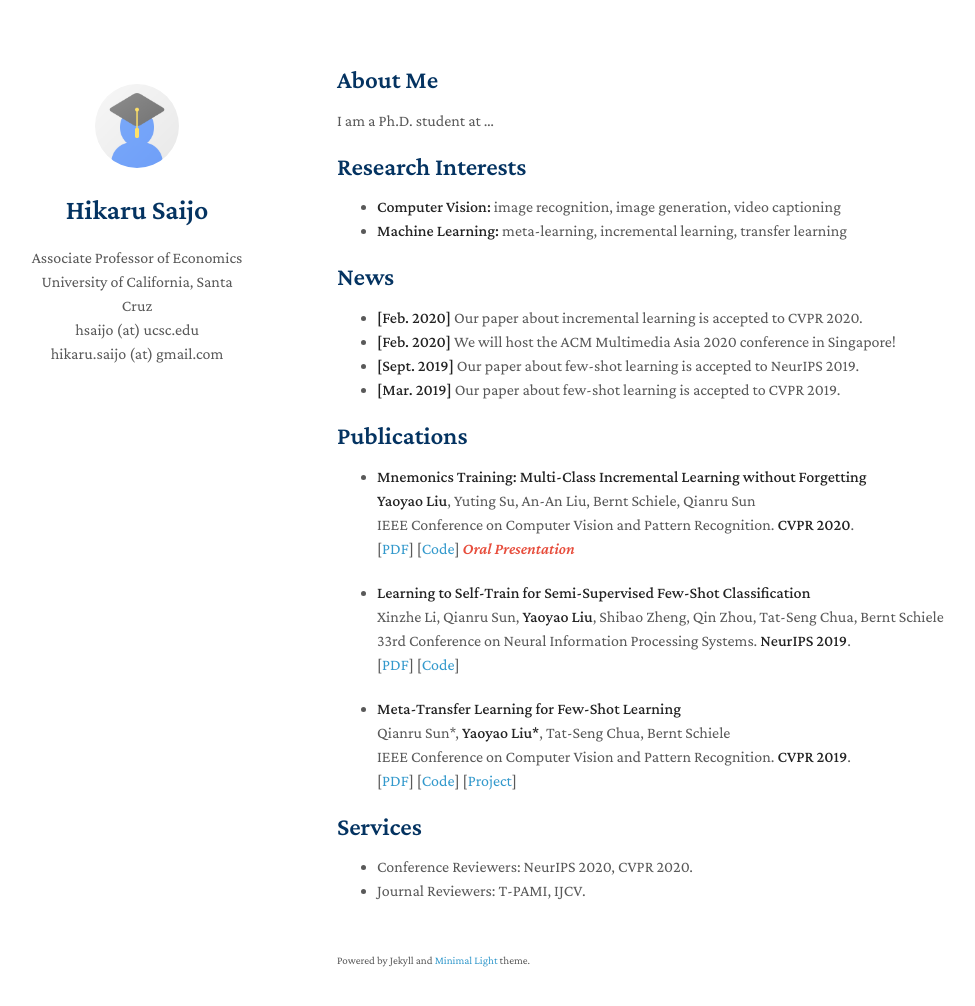
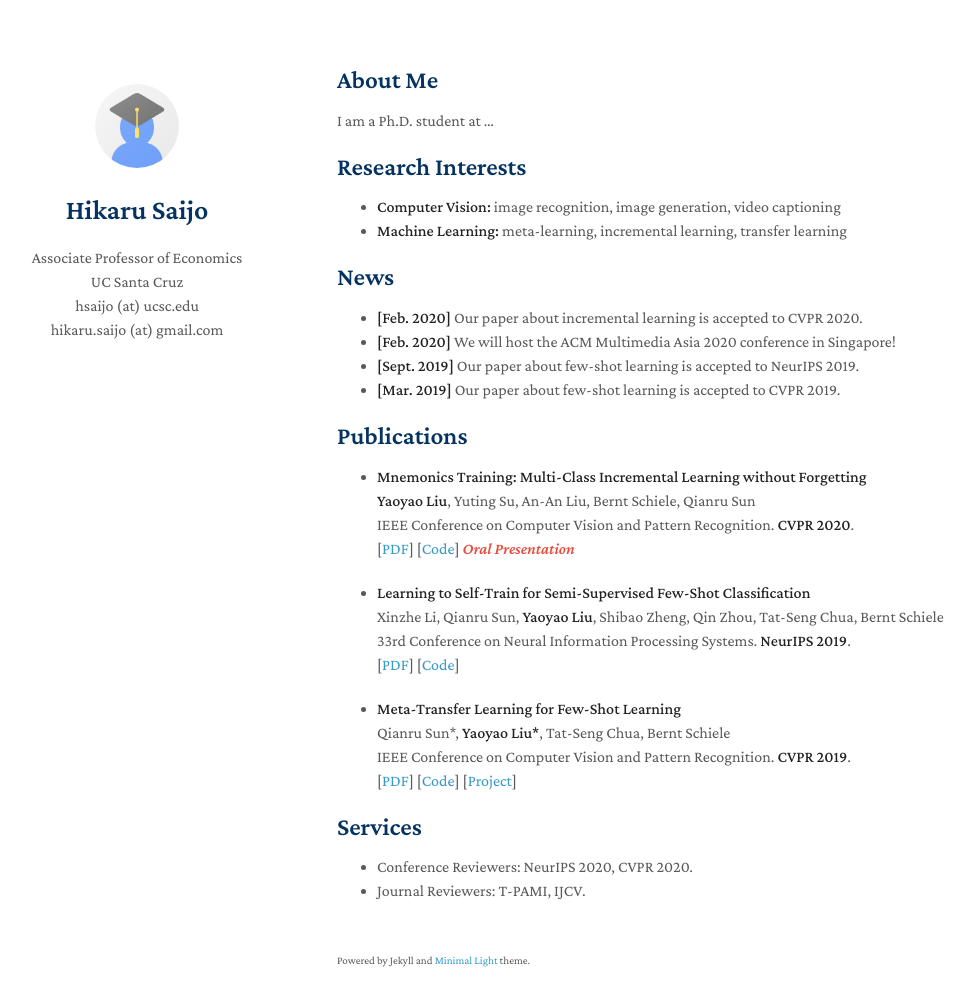
Before and after one commit to hsaijo/hsaijo.github.io, a Jekyll site: the page built from index.md, in a window 1280 px wide and 1041 px high. Shown: the top 1006 px of the window, without its empty margins (133-1108 px from the left). Built offline with Jekyll 4.4.1, drawn with Linux system fonts in a browser that asks for light colours; nearby versions of some CDN libraries; a style sheet for code colours, icons or effects is not loaded; our own code applies the rules of GitHub Pages for plain Markdown files.

Commit message:
Update _config.yml

```diff
--- a/_config.yml
+++ b/_config.yml
@@ -1,6 +1,6 @@
 title: Hikaru Saijo
 position: Associate Professor of Economics
-affiliation: University of California, Santa Cruz
+affiliation: UC Santa Cruz
 email: hsaijo (at) ucsc.edu
 email2: hikaru.saijo (at) gmail.com
 keywords: minimal academic
```
